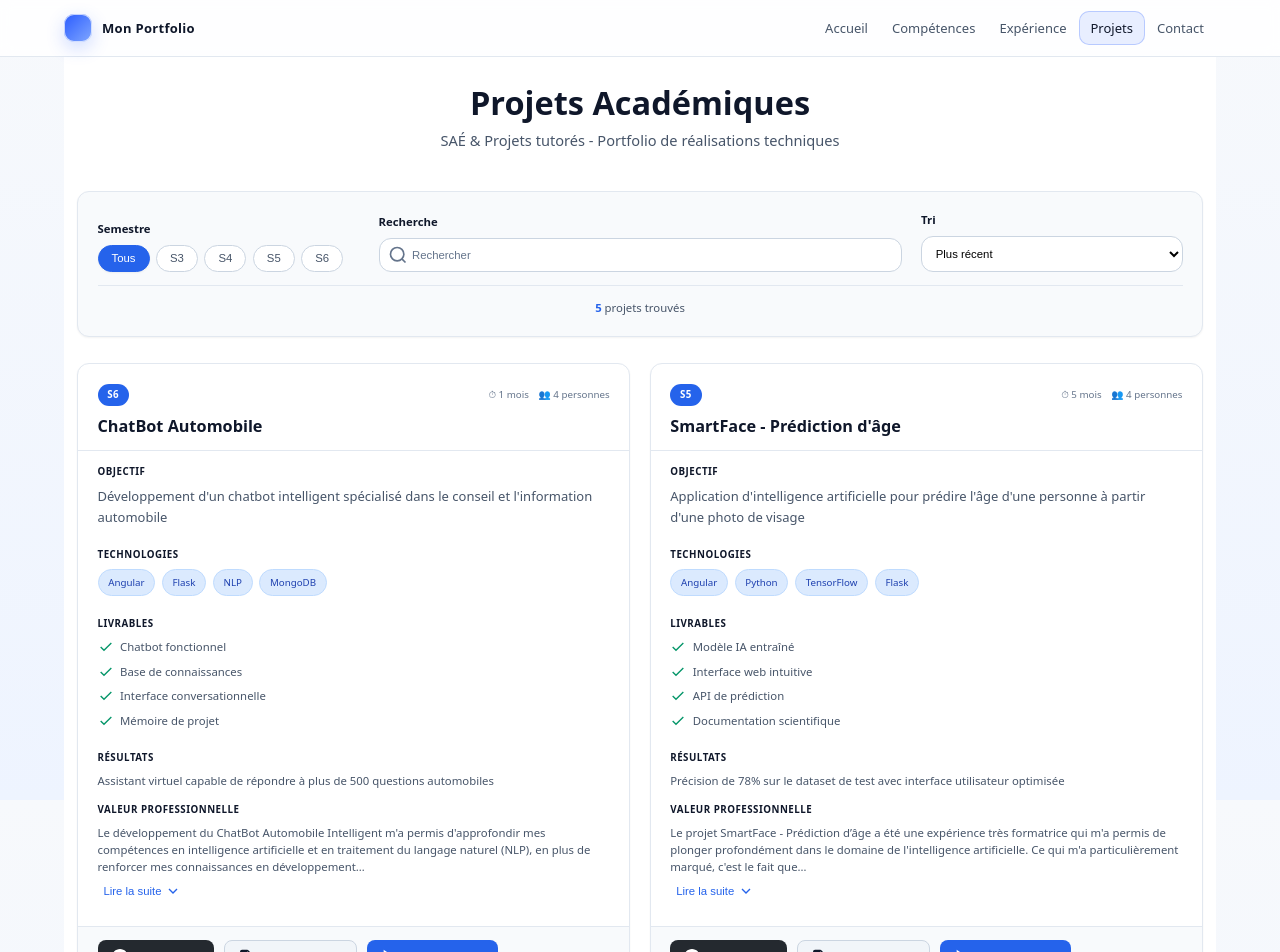
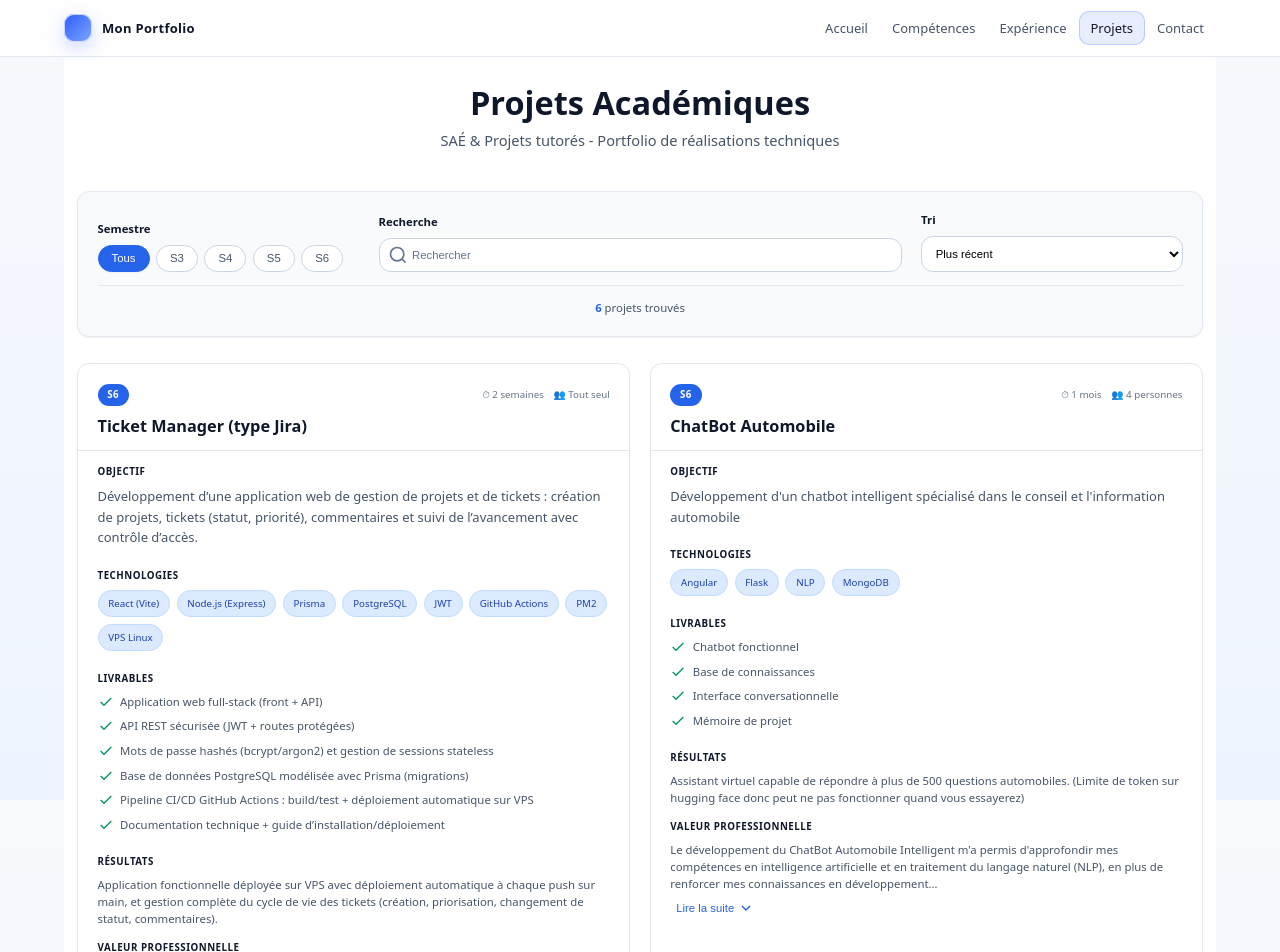
Before and after one commit to youneschrimni/Portfolio, an Angular app in the folder portfolio/: page /projets in a window 1280 px wide. Shown: the top 952 px of the page. Built offline with nearby package versions, Linux system fonts and the light colour scheme.

Commit message:
update new project

```diff
--- a/portfolio/src/app/components/acceuil/acceuil.component.html
+++ b/portfolio/src/app/components/acceuil/acceuil.component.html
@@ -4,7 +4,7 @@
             <span class="badge"><span class="dot" aria-hidden="true"></span> Portfolio BUT Informatique</span>
             <h1>Younes CHRIMNI</h1>
             <p class="lead"><strong>Étudiant en BUT Informatique</strong> — spécialité <span>Développement d'applications</span>. Parcours construit autour de projets académiques (SAÉ) et d'une alternance professionnalisante.</p>
-            <div class="callout">Bienvenue sur mon portfolio, retraçant mes 3 années de BUT Informatique et mes expériences en alternance.</div>
+            <div class="callout">Bienvenue sur mon portfolio, retraçant mes 3 années de BUT Informatique, mes expériences en alternance ainsi que mes projets personnels.</div>
             <div class="cta">
             <a class="btn" href="assets/CV_Younes_Chrimni.pdf" download="Younes_Chrimni_CV.pdf">
               Télécharger mon CV
@@ -21,20 +21,20 @@
                 <article class="project-card">
                     <div class="ribbon" aria-hidden="true"></div>
                     <figure class="shot">
-                        <img src="assets/chatbotAutomobile.png" alt="Capture - ChatBotAutomobile" class="img-chatbot">
+                        <img src="assets/ticketManager.png" alt="Capture - Ticket Manager" class="img-chatbot">
                     </figure>
                     <div class="project-body">
                         <div class="tags">
-                            <span class="tag">ChatbotAutomobile</span>
-                            <span class="tag">Flask</span>
-                            <span class="tag">MongoDB</span>
+                            <span class="tag">React.js</span>
+                            <span class="tag">Node.js</span>
+                            <span class="tag">PostgreSQL, Prisma</span>
                         </div>
-                        <h3>ChatbotAutomobile</h3>
-                        <p>Chatbot spécialisé dans les questions autour de l'automobile et de la mécanique.</p>
+                        <h3>Ticket Manager</h3>
+                        <p>Appli de gestion de ticket et User Story à la façon Jira.</p>
                     </div>
                     <div class="links">
-                        <a class="btn secondary" href="https://github.com/youneschrimni/ChatBotAutomobile" target="_blank">GitHub</a>
-                        <a class="btn" href="http://217.154.22.108/home" target="_blank">Démo</a>
+                        <a class="btn secondary" href="https://github.com/youneschrimni/ticket-manager" target="_blank">GitHub</a>
+                        <a class="btn" href="http://91.230.110.234/" target="_blank">Démo</a>
                     </div>
                 </article>
 
--- a/portfolio/src/app/components/competences/competences.component.html
+++ b/portfolio/src/app/components/competences/competences.component.html
@@ -1,5 +1,4 @@
 <div class="content-wrapper">
-  <!-- Header Section -->
   <section class="header">
     <div class="header-content">
       <h1>Compétences techniques</h1>
@@ -7,7 +6,6 @@
     </div>
   </section>
 
-  <!-- Programming Languages Section -->
   <section class="skills-section">
     <h3 class="section-title">Langages de programmation</h3>
     <div class="skills-grid">
@@ -27,11 +25,9 @@
     </div>
   </section>
 
-  <!-- Frameworks & Libraries Section -->
   <section class="skills-section">
     <h3 class="section-title">Frameworks & Bibliothèques</h3>
 
-    <!-- Frontend -->
     <div class="category-subsection">
       <h4 class="category-title">
         <span class="category-icon">🎨</span>
@@ -42,7 +38,6 @@
       </div>
     </div>
 
-    <!-- Backend -->
     <div class="category-subsection">
       <h4 class="category-title">
         <span class="category-icon">⚙️</span>
@@ -53,7 +48,6 @@
       </div>
     </div>
 
-    <!-- Intelligence Artificielle -->
     <div class="category-subsection">
       <h4 class="category-title">
         <span class="category-icon">🤖</span>
@@ -65,9 +59,8 @@
     </div>
   </section>
 
-  <!-- Tools & Technologies Section -->
   <section class="skills-section">
-    <h3 class="section-title">Outils & Technologies</h3>
+    <h3 class="section-title">Tools / DevOps / Qualité</h3>
     <div class="tools-grid">
       <article class="tool-card" *ngFor="let tool of tools">
         <div class="tool-icon-wrapper">
@@ -81,7 +74,6 @@
     </div>
   </section>
 
-  <!-- Databases Section -->
   <section class="skills-section">
     <h3 class="section-title">Bases de données</h3>
     <div class="database-grid">
@@ -115,12 +107,12 @@
         </div>
         <div class="db-tech">
           <span class="db-tag">MongoDB</span>
+          <span class="db-tag">Redis</span>
         </div>
       </div>
     </div>
   </section>
 
-  <!-- Soft Skills Section -->
   <section class="skills-section soft-skills-section">
     <h3 class="section-title">Qualités professionnelles</h3>
     <div class="soft-skills-grid">
@@ -132,7 +124,6 @@
     </div>
   </section>
 
-  <!-- Languages Section -->
   <section class="skills-section">
     <h3 class="section-title">Langues</h3>
     <div class="languages-grid">
--- a/portfolio/src/app/components/competences/competences.component.ts
+++ b/portfolio/src/app/components/competences/competences.component.ts
@@ -36,6 +36,7 @@ interface Language {
   styleUrls: ['./competences.component.css'],
 })
 export class CompetencesComponent {
+
   programmingLanguages: ProgrammingLanguage[] = [
     { name: 'JavaScript', symbol: 'JS', color: '#F7DF1E', level: 85 },
     { name: 'TypeScript', symbol: 'TS', color: '#3178C6', level: 85 },
@@ -44,17 +45,18 @@ export class CompetencesComponent {
     { name: 'PHP', symbol: 'PHP', color: '#777BB4', level: 70 },
     { name: 'HTML/CSS', symbol: '<>', color: '#E34F26', level: 90 },
     { name: 'Bash', symbol: '$', color: '#4EAA25', level: 65 },
+    { name: 'SQL', symbol: 'SQL', color: '#336791', level: 75 },
   ];
 
-  frontendFrameworks: string[] = ['Angular', 'Vue.js'];
+  frontendFrameworks: string[] = ['Angular', 'Vue.js', "React"];
 
-  backendFrameworks: string[] = ['Spring Boot', 'Flask', 'Node.js'];
+  backendFrameworks: string[] = ['Spring Boot', 'Flask', 'Node.js (Express)', "REST API"];
 
   aiFrameworks: string[] = ['TensorFlow', 'Hugging Face', 'Keras', 'LangChain'];
 
   tools: Tool[] = [
     {
-      name: 'GitLab',
+      name: 'GitLab/Github',
       icon: '🦊',
       color: '#FC6D26',
       description: 'Gestion de versions et CI/CD'
@@ -101,6 +103,18 @@ export class CompetencesComponent {
       color: '#FFD21E',
       description: 'Déploiement de modèles IA'
     },
+    {
+      name: "Postman",
+      icon: "",
+      color: '#ff961e',
+      description: 'Requetes vers api'
+    },
+    {
+      name: "Nginx",
+      icon: "",
+      color: '#1eff1e',
+      description: 'Reverse-proxy'
+    }
   ];
 
   softSkills: SoftSkill[] = [
@@ -130,13 +144,7 @@ export class CompetencesComponent {
     {
       name: 'Anglais',
       flag: '🇬🇧',
-      level: 'Niveau professionnel',
-      levelClass: 'level-high'
-    },
-    {
-      name: 'Arabe',
-      flag: '🇲🇦',
-      level: 'C1',
+      level: 'Niveau B2 TOEIC 845',
       levelClass: 'level-high'
     },
     {
--- a/portfolio/src/app/components/projets/projets.component.html
+++ b/portfolio/src/app/components/projets/projets.component.html
@@ -8,7 +8,6 @@
 
   <section class="filters-section">
     <div class="filters-wrapper">
-      <!-- Filtres par semestre -->
       <div class="filter-group">
         <label class="filter-label">Semestre</label>
         <div class="semester-chips">
@@ -22,7 +21,6 @@
         </div>
       </div>
 
-      <!-- Barre de recherche -->
       <div class="filter-group search-group">
         <label class="filter-label">Recherche</label>
         <div class="search-input-wrapper">
@@ -38,7 +36,6 @@
         </div>
       </div>
 
-      <!-- Tri -->
       <div class="filter-group">
         <label class="filter-label">Tri</label>
         <select class="sort-select" [(ngModel)]="order">
@@ -48,7 +45,6 @@
       </div>
     </div>
 
-    <!-- Compteur de résultats -->
     <div class="results-count">
       <span class="count">{{ filtered.length }}</span> projet{{ filtered.length > 1 ? 's' : '' }} trouvé{{ filtered.length > 1 ? 's' : '' }}
     </div>
@@ -145,7 +141,6 @@
     </article>
   </main>
 
-  <!-- Message si aucun résultat -->
   <div class="no-results" *ngIf="filtered.length === 0">
     <svg class="no-results-icon" width="48" height="48" viewBox="0 0 24 24" fill="none" stroke="currentColor" stroke-width="1.5">
       <circle cx="11" cy="11" r="8"></circle>
--- a/portfolio/src/app/components/projets/projets.component.ts
+++ b/portfolio/src/app/components/projets/projets.component.ts
@@ -132,14 +132,38 @@ export class ProjetsComponent {
         'Interface conversationnelle',
         'Mémoire de projet'
       ],
-      results: 'Assistant virtuel capable de répondre à plus de 500 questions automobiles',
+      results: 'Assistant virtuel capable de répondre à plus de 500 questions automobiles. (Limite de token sur hugging face donc peut ne pas fonctionner quand vous essayerez)',
       value: "Le développement du ChatBot Automobile Intelligent m'a permis d'approfondir mes compétences en intelligence artificielle et en traitement du langage naturel (NLP), en plus de renforcer mes connaissances en développement web avec Angular pour l'interface et Flask pour le backend. Ce projet m'a introduit à des technologies avancées de l'IA, notamment la compréhension et la génération de réponses contextuelles basées sur des questions automobiles. Cette expérience m'a permis de comprendre l'importance de l'intégration d'algorithmes d'IA dans des applications concrètes et d'affiner mes compétences en programmation Python, en particulier dans le domaine du Machine Learning et du NLP. Ce projet a véritablement aiguisé mon intérêt pour l'IA, me poussant à explorer davantage ce domaine et à développer des compétences techniques qui sont aujourd'hui essentielles pour une carrière dans la tech.",
       links: {
         github: 'https://github.com/youneschrimni/ChatBotAutomobile',
         demo: 'http://217.154.22.108/home',
         pdf: 'assets/Rapport_ChatbotAutomobile.pdf'
       }
+    },
+    {
+    id: 'S6-02',
+    semester: 'S6',
+    title: 'Ticket Manager (type Jira)',
+    objective: "Développement d’une application web de gestion de projets et de tickets : création de projets, tickets (statut, priorité), commentaires et suivi de l’avancement avec contrôle d’accès.",
+    duration: "2 semaines",
+    team: "Tout seul",
+    tools: ['React (Vite)', 'Node.js (Express)', 'Prisma', 'PostgreSQL', 'JWT', 'GitHub Actions', 'PM2', 'VPS Linux'],
+    deliverables: [
+      'Application web full-stack (front + API)',
+      'API REST sécurisée (JWT + routes protégées)',
+      'Mots de passe hashés (bcrypt/argon2) et gestion de sessions stateless',
+      'Base de données PostgreSQL modélisée avec Prisma (migrations)',
+      'Pipeline CI/CD GitHub Actions : build/test + déploiement automatique sur VPS',
+      'Documentation technique + guide d’installation/déploiement'
+    ],
+    results: "Application fonctionnelle déployée sur VPS avec déploiement automatique à chaque push sur main, et gestion complète du cycle de vie des tickets (création, priorisation, changement de statut, commentaires).",
+    value: "Ce projet m’a permis de concevoir une application full-stack proche d’un outil comme Jira, en couvrant tout le cycle de développement : modélisation des données (Prisma/PostgreSQL), création d’une API Node.js sécurisée (JWT, hash des mots de passe, protection des routes et contrôle d’accès), et développement d’une interface React claire pour gérer projets et tickets. Le point clé du projet est la mise en place d’un pipeline CI/CD sur GitHub Actions, qui automatise le build et le déploiement sur mon VPS (PM2), ce qui m’a fait travailler des pratiques proches de la production : gestion des variables d’environnement, déploiement fiable, et mises à jour continues sans intervention manuelle.",
+    links: {
+      github: 'https://github.com/youneschrimni/ticket-manager',
+      demo: 'http://91.230.110.234/'
     }
+}
+
   ];
 
   /**
```
Also changed, not shown: portfolio/src/assets/ticketManager.png (added).
